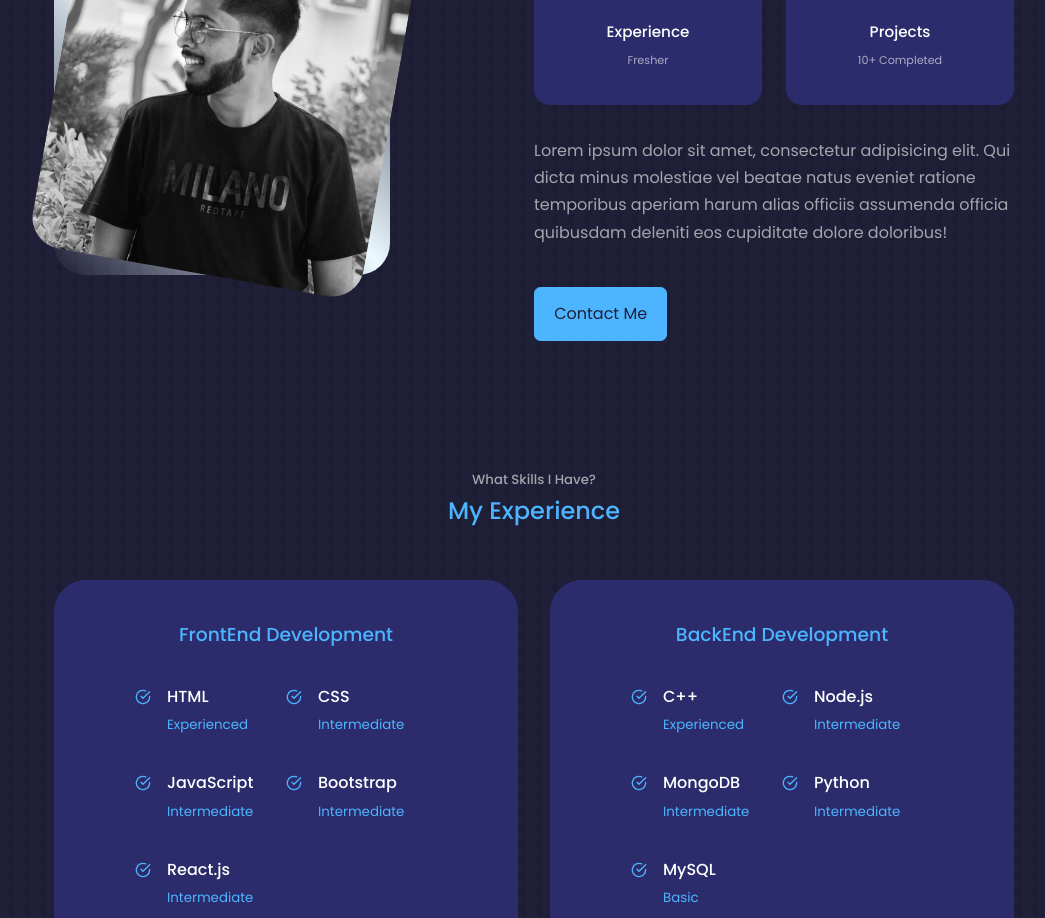
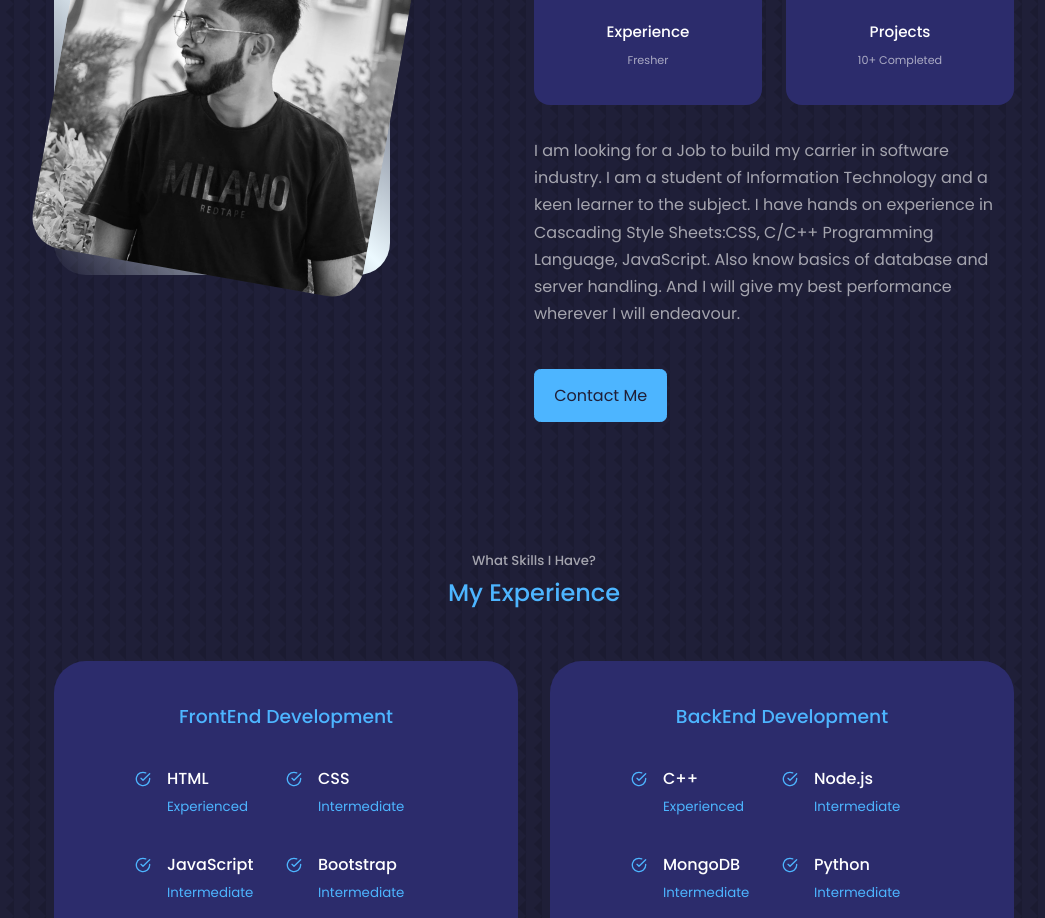
Before and after one commit to iam-shreyasthana/portfolio-web-application, a React (Create React App) app: page / in a window 1280 px wide. Shown: the part 1100-2018 px from the top of the page, without its empty margins (106-1151 px from the left). Built offline with nearby package versions, Linux system fonts and the light colour scheme.

Commit message:
UPDATE: changes in about section

```diff
--- a/src/components/about/about.jsx
+++ b/src/components/about/about.jsx
@@ -33,9 +33,10 @@ const About = () => {
             </article>
           </div>
           <p>
-          Lorem ipsum dolor sit amet, consectetur adipisicing elit. Qui dicta minus molestiae
-          vel beatae natus eveniet ratione temporibus aperiam harum
-          alias officiis assumenda officia quibusdam deleniti eos cupiditate dolore doloribus!
+          I am looking for a Job to build my carrier in software industry. I am a student of Information Technology and a keen learner to the subject.
+          I have hands on experience in Cascading Style Sheets:CSS, C/C++ Programming Language, JavaScript.
+          Also know basics of database and server handling.
+          And I will give my best performance wherever I will endeavour.
           </p>
 
           <a href='#contact' className='btn btn-primary'>Contact Me</a>
```
